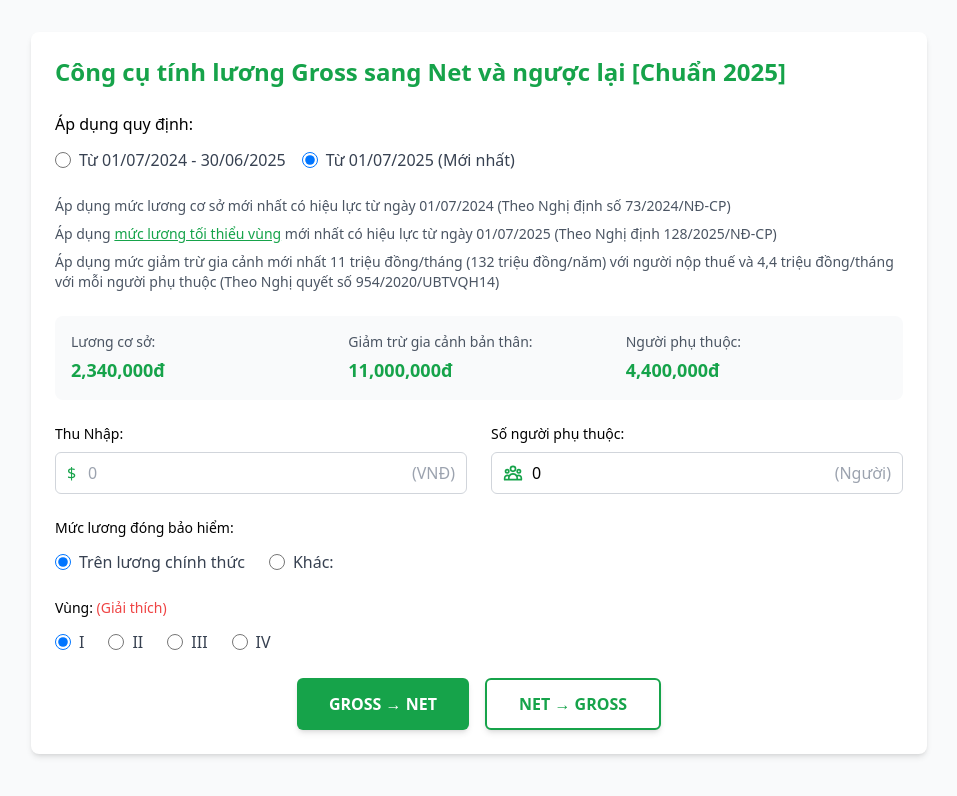
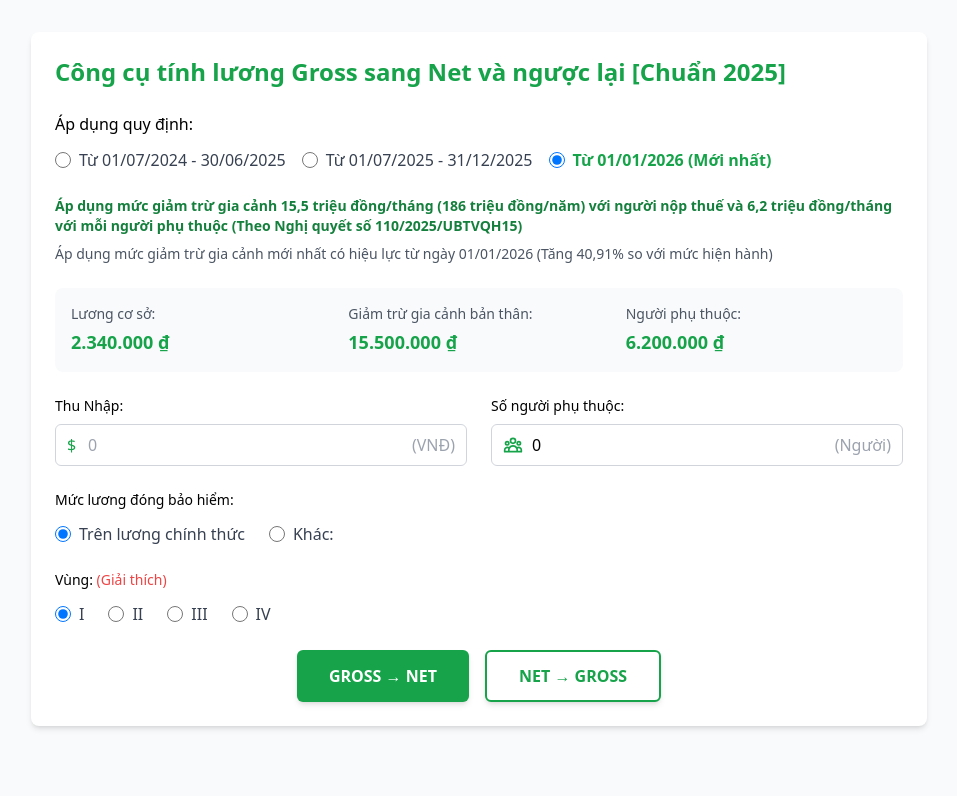
Before and after one commit to azoom-phan-hong-nam/salary, a Nuxt app: page / in a window 1280 px wide. Shown: the top 796 px of the page, without its empty margins (161-1118 px from the left). Built offline with nearby package versions, Linux system fonts and the light colour scheme.

Commit message:
:tada: Add calculator from 2026

```diff
--- a/app/app.vue
+++ b/app/app.vue
@@ -27,24 +27,40 @@
                 value="2025"
                 class="w-4 h-4 text-green-600 focus:ring-green-500"
               />
-              <span class="ml-2 text-gray-700">Từ 01/07/2025 (Mới nhất)</span>
+              <span class="ml-2 text-gray-700">Từ 01/07/2025 - 31/12/2025</span>
+            </label>
+            <label class="flex items-center cursor-pointer">
+              <input
+                type="radio"
+                v-model="regulation"
+                value="2026"
+                class="w-4 h-4 text-green-600 focus:ring-green-500"
+              />
+              <span class="ml-2 text-gray-700 font-semibold text-green-600">Từ 01/01/2026 (Mới nhất)</span>
             </label>
           </div>
         </div>
 
         <!-- Info Text -->
         <div class="space-y-2 text-sm text-gray-600 mb-6">
-          <p>
+          <p v-if="regulation === '2024'">
             Áp dụng mức lương cơ sở mới nhất có hiệu lực từ ngày 01/07/2024 (Theo Nghị định số 73/2024/NĐ-CP)
           </p>
-          <p>
+          <p v-if="regulation === '2025'">
             Áp dụng
             <a href="#" class="text-green-600 underline">mức lương tối thiểu vùng</a>
             mới nhất có hiệu lực từ ngày 01/07/2025 (Theo Nghị định 128/2025/NĐ-CP)
           </p>
-          <p>
-            Áp dụng mức giảm trừ gia cảnh mới nhất 11 triệu đồng/tháng (132 triệu đồng/năm) với người nộp thuế và 4,4 triệu
+          <p v-if="regulation === '2024' || regulation === '2025'">
+            Áp dụng mức giảm trừ gia cảnh 11 triệu đồng/tháng (132 triệu đồng/năm) với người nộp thuế và 4,4 triệu
             đồng/tháng với mỗi người phụ thuộc (Theo Nghị quyết số 954/2020/UBTVQH14)
+          </p>
+          <p v-if="regulation === '2026'" class="font-semibold text-green-700">
+            Áp dụng mức giảm trừ gia cảnh 15,5 triệu đồng/tháng (186 triệu đồng/năm) với người nộp thuế và 6,2 triệu
+            đồng/tháng với mỗi người phụ thuộc (Theo Nghị quyết số 110/2025/UBTVQH15)
+          </p>
+          <p v-if="regulation === '2026'">
+            Áp dụng mức giảm trừ gia cảnh mới nhất có hiệu lực từ ngày 01/01/2026 (Tăng 40,91% so với mức hiện hành)
           </p>
         </div>
 
@@ -52,15 +68,15 @@
         <div class="bg-gray-50 rounded-lg p-4 grid grid-cols-3 gap-4 mb-6">
           <div>
             <p class="text-sm text-gray-600 mb-1">Lương cơ sở:</p>
-            <p class="text-lg font-semibold text-green-600">2,340,000đ</p>
+            <p class="text-lg font-semibold text-green-600">{{ formatCurrency(baseSalary) }}</p>
           </div>
           <div>
             <p class="text-sm text-gray-600 mb-1">Giảm trừ gia cảnh bản thân:</p>
-            <p class="text-lg font-semibold text-green-600">11,000,000đ</p>
+            <p class="text-lg font-semibold text-green-600">{{ formatCurrency(baseDeduction) }}</p>
           </div>
           <div>
             <p class="text-sm text-gray-600 mb-1">Người phụ thuộc:</p>
-            <p class="text-lg font-semibold text-green-600">4,400,000đ</p>
+            <p class="text-lg font-semibold text-green-600">{{ formatCurrency(dependentDeduction) }}</p>
           </div>
         </div>
 
@@ -242,7 +258,7 @@
 import { ref, computed } from 'vue'
 
 // State
-const regulation = ref('2025')
+const regulation = ref('2026')
 const income = ref('')
 const dependents = ref(0)
 const insuranceType = ref('official')
@@ -260,9 +276,29 @@ const results = ref({
 })
 
 // Constants
-const BASE_DEDUCTION = 11000000 // Giảm trừ gia cảnh bản thân
-const DEPENDENT_DEDUCTION = 4400000 // Giảm trừ cho mỗi người phụ thuộc
+const BASE_SALARY = 2340000 // Lương cơ sở
 const INSURANCE_RATE = 0.105 // 10.5% bảo hiểm
+
+// Deduction rates based on regulation
+const DEDUCTION_RATES = {
+  '2024': {
+    base: 11000000,
+    dependent: 4400000
+  },
+  '2025': {
+    base: 11000000,
+    dependent: 4400000
+  },
+  '2026': {
+    base: 15500000,
+    dependent: 6200000
+  }
+}
+
+// Computed properties for current deductions
+const baseSalary = computed(() => BASE_SALARY)
+const baseDeduction = computed(() => DEDUCTION_RATES[regulation.value].base)
+const dependentDeduction = computed(() => DEDUCTION_RATES[regulation.value].dependent)
 
 // Tax brackets (bậc thuế lũy tiến)
 const TAX_BRACKETS = [
@@ -320,8 +356,12 @@ const calculateGrossToNet = () => {
   // Calculate income before tax
   const beforeTax = gross - insurance
 
+  // Get current deduction rates
+  const currentBaseDeduction = baseDeduction.value
+  const currentDependentDeduction = dependentDeduction.value
+
   // Calculate total deduction
-  const totalDeduction = BASE_DEDUCTION + (dependents.value * DEPENDENT_DEDUCTION)
+  const totalDeduction = currentBaseDeduction + (dependents.value * currentDependentDeduction)
 
   // Calculate taxable income
   const taxableIncome = Math.max(0, beforeTax - totalDeduction)
@@ -353,6 +393,10 @@ const calculateNetToGross = () => {
     return
   }
 
+  // Get current deduction rates
+  const currentBaseDeduction = baseDeduction.value
+  const currentDependentDeduction = dependentDeduction.value
+
   // Use iterative approach to find gross
   let gross = targetNet * 1.3 // Initial estimate
   let iteration = 0
@@ -362,7 +406,7 @@ const calculateNetToGross = () => {
     const insuranceBase = insuranceType.value === 'official' ? gross : (parseFloat(customInsurance.value) || gross)
     const insurance = insuranceBase * INSURANCE_RATE
     const beforeTax = gross - insurance
-    const totalDeduction = BASE_DEDUCTION + (dependents.value * DEPENDENT_DEDUCTION)
+    const totalDeduction = currentBaseDeduction + (dependents.value * currentDependentDeduction)
     const taxableIncome = Math.max(0, beforeTax - totalDeduction)
     const tax = calculateTax(taxableIncome)
     const calculatedNet = gross - insurance - tax
```
